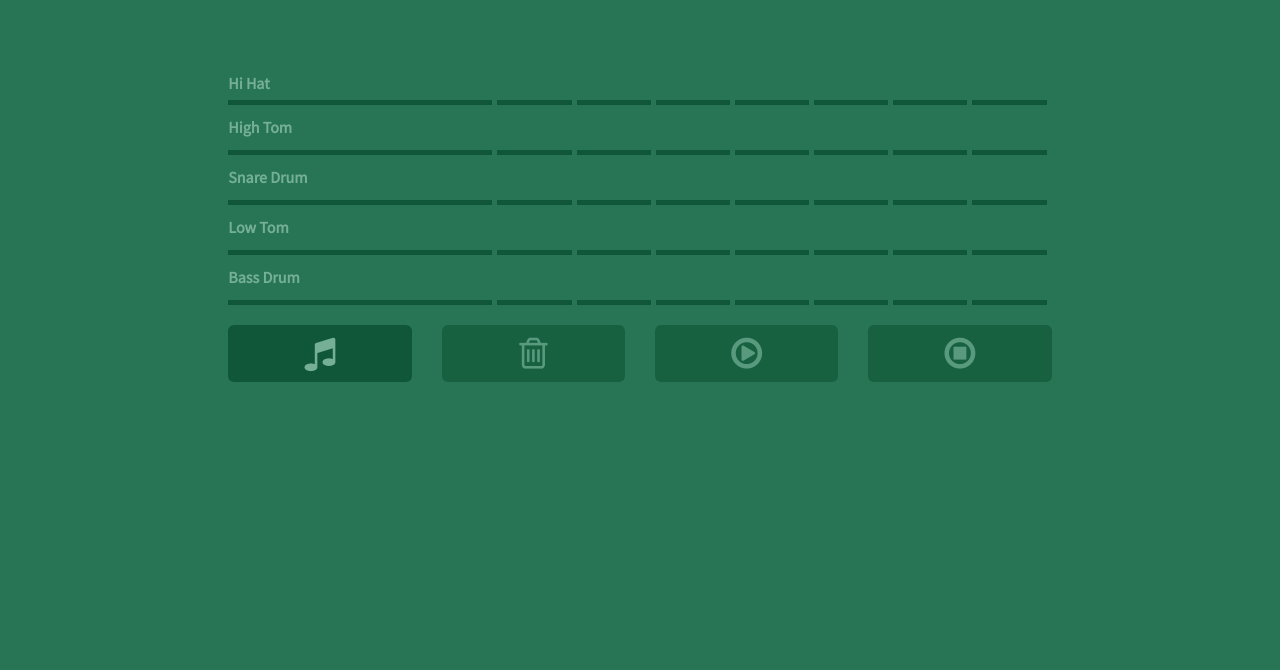
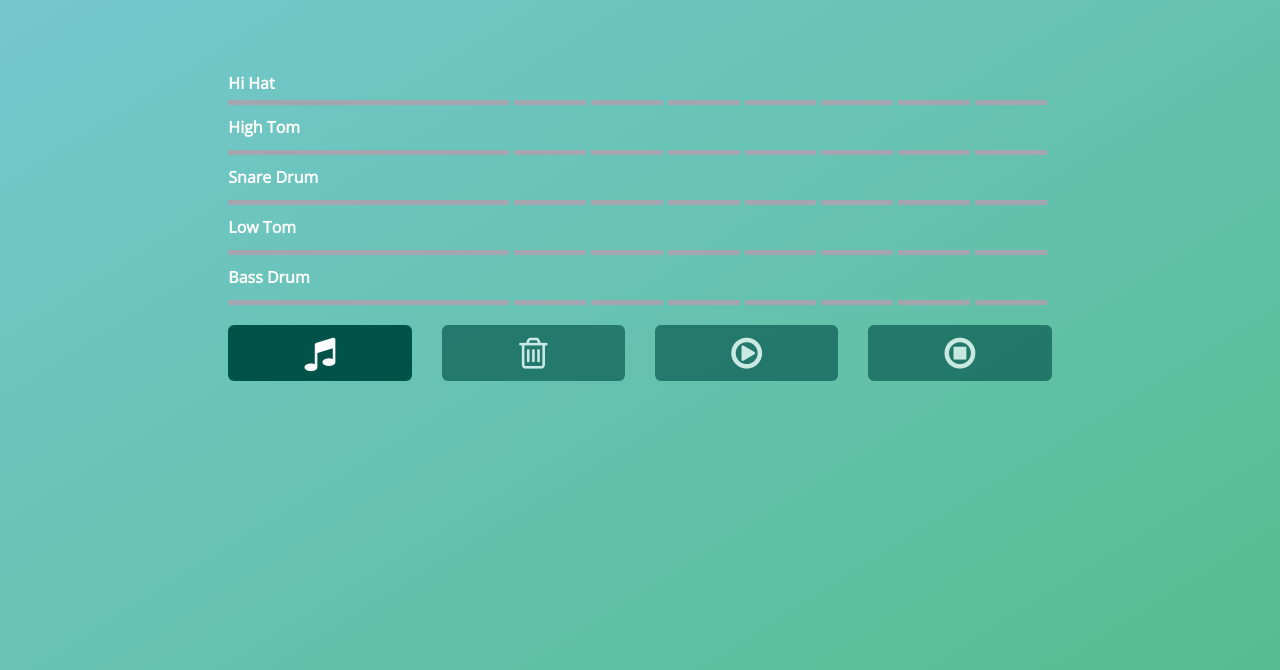
Before and after one commit to TheCodingCarlson/linear-drumbeats, a website: page public/index.html in a window 1280 px wide. Shown: the part 130-800 px from the top of the page. Drawn offline with nearby package versions, Linux system fonts and the light colour scheme; a web font is replaced by a local one.

Commit message:
adjusting styles

```diff
--- a/public/app/js/app.js
+++ b/public/app/js/app.js
@@ -35,14 +35,14 @@ $(document).ready(function() {
 		var row = coordinate[1];
 
 		if(col != 1 && col != 5) {
-			$('.phantom-' + col).css({ borderTop: '5px solid #75AF96' });
+			$('.phantom-' + col).css({ borderTop: '5px solid #015249' });
 		}
 
-		$('.phantom-' + col).css({ borderRight: '5px solid #75AF96' });
+		$('.phantom-' + col).css({ borderRight: '5px solid #015249' });
 
 		if(row > 1) {
 			for(var i = row - 1; i > 0; i--) {
-				$('.col-' + col + '.row-' + i).css({ borderRight: '5px solid #75AF96' });
+				$('.col-' + col + '.row-' + i).css({ borderRight: '5px solid #015249' });
 			}
 		}
 	}
@@ -128,7 +128,7 @@ $(document).ready(function() {
 
 				compare('.fa.note', getRandomArray());
 
-				$('.reg').css('border-top', '5px solid #75AF96');
+				$('.reg').css('border-top', '5px solid #015249');
 
 				this.pushedCreate = true;
 				this.pushedClear = false;
--- a/public/app/scss/styles.scss
+++ b/public/app/scss/styles.scss
@@ -1,14 +1,31 @@
-$background-color: #277554;
-$primary-color: #0F5738;
-$secondary-color: #75AF96;
-$accent-color-1: #499273;
-$primary-font: 'Source Sans Pro', sans-serif;
+$background-color-1: #77C9D4;
+$background-color-2: #57BC90;
+$white: #FFFFFF;
+$staff-color: #A9A9A9;
+$header-color: #FF3B3F;
+$sky: #CAEBF2;
+
+$primary-color: #015249;
+$secondary-color: #A5A5AF;
+
+
+$primary-font: 'Nunito', sans-serif;
+$secondary-font: 'Open Sans', sans-serif;
+
 $body-font-size: 16px;
 
+html {
+    height: 100%;
+}
+
 body {
-	background-color: $background-color;
-	font-family: $primary-font;
+	background: linear-gradient(to bottom right, $background-color-1, $background-color-2);
+	font-family: $secondary-font;
 	font-size: $body-font-size;
+	height: 100%;
+    margin: 0;
+    background-repeat: no-repeat;
+    background-attachment: fixed;
 }
 
 table {
@@ -24,7 +41,7 @@ td {
 }
 
 th {
-	color: $secondary-color;
+	color: $white;
 }
 
 .btn {
@@ -55,7 +72,8 @@ th {
 
 .header {
 	text-align: center;
-	color: $secondary-color;
+	color: $primary-color;
+	font-family: $primary-font;
 	margin-top: 50px;
 }
 
@@ -66,20 +84,20 @@ th {
 	h1 {
 		font-size: 1.563em;
 		padding-bottom: 8px;
-		color: $secondary-color;
+		color: $primary-color;
 	}
 }
 
 .bar {
-	border-top: 5px solid $primary-color;
+	border-top: 5px solid $secondary-color;
 	height: 50px;
 	&:last-child:not(:only-child) {
-		border-bottom: 5px solid $primary-color;
+		border-bottom: 5px solid $secondary-color;
 	}
 }
 
 .fa {
-	color: $secondary-color;
+	color: $white;
 	&.note {
 		opacity: 0;
 	}
--- a/public/index.html
+++ b/public/index.html
@@ -16,6 +16,13 @@
 
 	<!-- Google Fonts -->
     <link href="https://fonts.googleapis.com/css?family=Source+Sans+Pro" rel="stylesheet">
+    <link href="https://fonts.googleapis.com/css?family=Pavanam" rel="stylesheet">
+
+    <link href='https://fonts.googleapis.com/css?family=Pacifico' rel='stylesheet' type='text/css'>
+
+    <link href="https://fonts.googleapis.com/css?family=Open+Sans" rel="stylesheet">
+
+	<link href='https://fonts.googleapis.com/css?family=Nunito' rel='stylesheet' type='text/css'>
 
     <!-- Custom CSS -->
   	<link rel="stylesheet" type="text/css" href="app/css/styles.css">
```
Also changed, not shown: public/app/css/styles.css.
